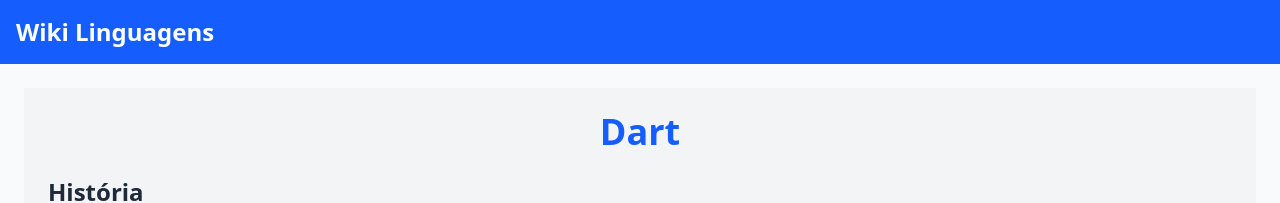
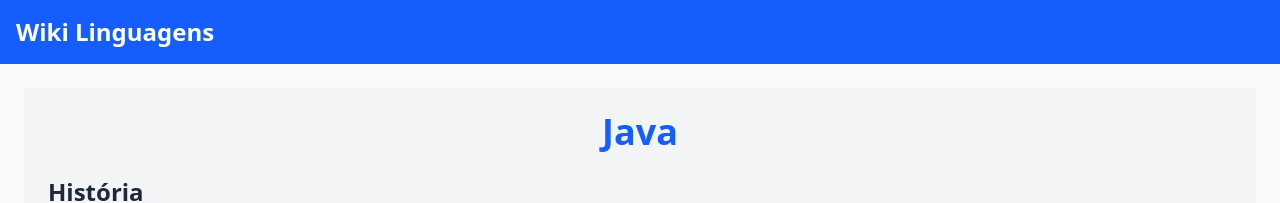
Before and after one commit to prof-freedson/wiki-linguagens, a Next.js app: page /pages/dart in a window 1280 px wide. Shown: the top 203 px of the page. Built offline with nearby package versions, Linux system fonts and the light colour scheme.

Commit message:
agora vai

```diff
--- a/src/app/pages/dart/page.tsx
+++ b/src/app/pages/dart/page.tsx
@@ -1,10 +1,10 @@
 import React from "react";
 
-const DartPage: React.FC = () => {
+const JavaPage: React.FC = () => {
   return (
     <div className="p-6 bg-gray-100 min-h-screen">
       <h1 className="text-4xl font-bold text-center text-blue-600 mb-6">
-        Dart
+        Java
       </h1>
       <section className="mb-6">
         <h2 className="text-2xl font-semibold text-gray-800 mb-2">História</h2>
@@ -47,4 +47,4 @@
   );
 };
 
-export default DartPage;
+export default JavaPage;
```
